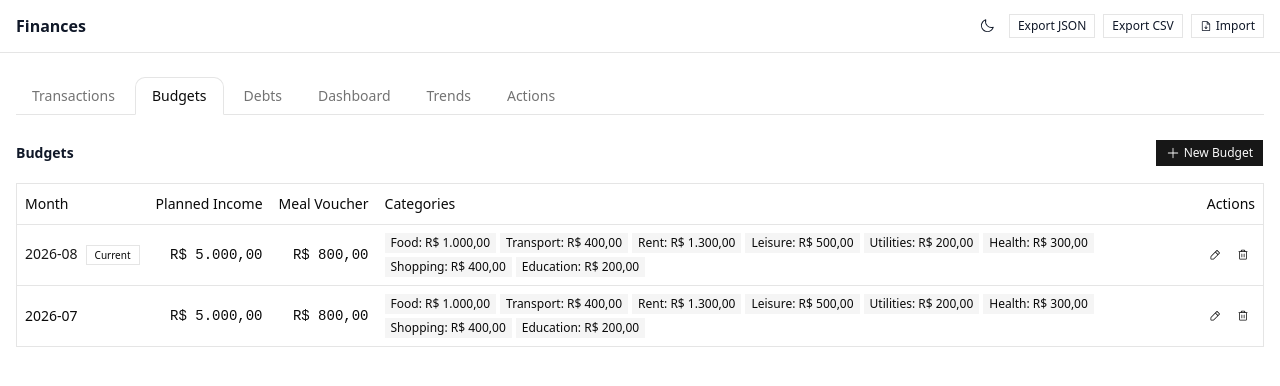
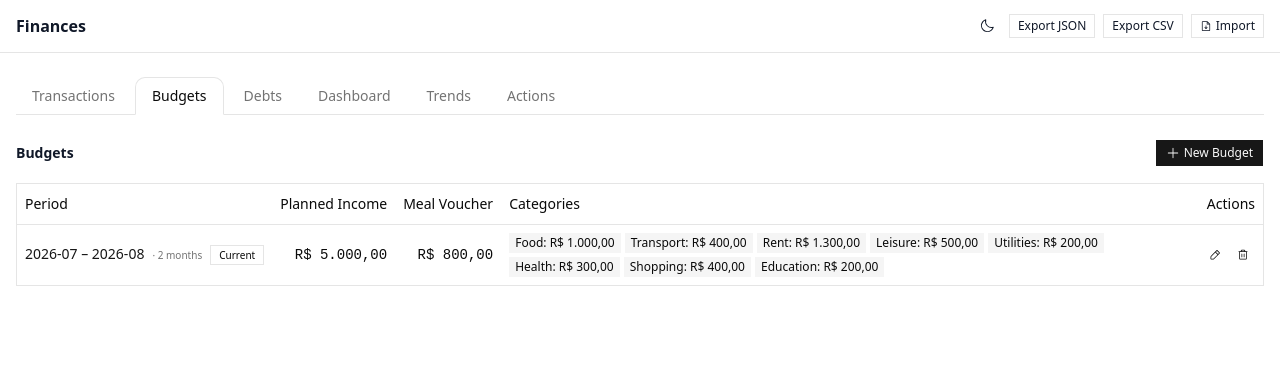
Before and after one commit to chances190/finances, a React (Vite) app: page / in a window 1280 px wide. Both pictures are taken after a click on the button "Budgets". Shown: the top 386 px of the page. Built offline with nearby package versions, Linux system fonts and the light colour scheme.

Commit message:
feat(budgets): render budget ranges as grouped rows

```diff
--- a/src/domain/calculations.ts
+++ b/src/domain/calculations.ts
@@ -54,7 +54,7 @@ export function availableMonths(tx: Transaction[]): string[] {
     .reverse()
 }
 
-function currentYM(): string {
+export function currentYM(): string {
   const d = new Date()
   return `${d.getFullYear()}-${String(d.getMonth() + 1).padStart(2, '0')}`
 }
--- a/src/ui/components/Budget/BudgetPage.tsx
+++ b/src/ui/components/Budget/BudgetPage.tsx
@@ -10,7 +10,7 @@ import {
   TableHeader,
   TableRow,
 } from '@/components/ui/table'
-import { addMonths, monthRelation } from '@/domain/calculations'
+import { addMonths, currentYM, groupBudgetsByRange, monthRelation } from '@/domain/calculations'
 import { formatCurrency } from '@/lib/currency'
 import ConfirmDialog from '@/ui/components/Common/ConfirmDialog'
 import { useFinance } from '@/ui/context'
@@ -26,6 +26,9 @@ export default function BudgetPage() {
     () => [...state.budgets].sort((a, b) => b.referenceMonth.localeCompare(a.referenceMonth)),
     [state.budgets],
   )
+
+  const currentMonth = currentYM()
+  const ranges = useMemo(() => groupBudgetsByRange(state.budgets).reverse(), [state.budgets])
 
   const existingBudget = editingMonth
     ? state.budgets.find((b) => b.referenceMonth === editingMonth)
@@ -59,7 +62,7 @@ export default function BudgetPage() {
         <Table>
           <TableHeader>
             <TableRow>
-              <TableHead>Month</TableHead>
+              <TableHead>Period</TableHead>
               <TableHead className="text-right">Planned Income</TableHead>
               <TableHead className="text-right">Meal Voucher</TableHead>
               <TableHead>Categories</TableHead>
@@ -67,26 +70,37 @@ export default function BudgetPage() {
             </TableRow>
           </TableHeader>
           <TableBody>
-            {sorted.length === 0 && (
+            {ranges.length === 0 && (
               <TableRow>
                 <TableCell colSpan={5} className="text-center text-muted-foreground py-8">
                   No budgets yet. Create one to start planning.
                 </TableCell>
               </TableRow>
             )}
-            {sorted.map((b) => {
-              const rel = monthRelation(b.referenceMonth)
+            {ranges.map((range) => {
+              const label =
+                range.months.length > 1
+                  ? `${range.startMonth} – ${range.endMonth}`
+                  : range.startMonth
+              const rel = range.months.includes(currentMonth)
+                ? 'current'
+                : monthRelation(range.startMonth)
               return (
                 <TableRow
-                  key={b.referenceMonth}
+                  key={range.startMonth}
                   className={`cursor-pointer ${rel === 'future' ? 'opacity-60' : ''}`}
                   onClick={() => {
-                    setEditingMonth(b.referenceMonth)
+                    setEditingMonth(range.startMonth)
                     setShowForm(true)
                   }}
                 >
                   <TableCell className={`font-medium ${rel === 'current' ? 'text-primary' : ''}`}>
-                    {b.referenceMonth}
+                    {label}
+                    {range.months.length > 1 && (
+                      <span className="ml-2 text-[10px] text-muted-foreground">
+                        · {range.months.length} months
+                      </span>
+                    )}
                     {rel === 'current' && (
                       <Badge variant="outline" className="ml-2 text-[10px]">
                         Current
@@ -94,14 +108,14 @@ export default function BudgetPage() {
                     )}
                   </TableCell>
                   <TableCell className="text-right font-mono">
-                    {formatCurrency(b.plannedIncome)}
+                    {formatCurrency(range.budget.plannedIncome)}
                   </TableCell>
                   <TableCell className="text-right font-mono">
-                    {formatCurrency(b.plannedMealVoucher)}
+                    {formatCurrency(range.budget.plannedMealVoucher)}
                   </TableCell>
                   <TableCell>
                     <div className="flex flex-wrap gap-1">
-                      {Object.entries(b.categoryLimits).map(([cat, val]) => (
+                      {Object.entries(range.budget.categoryLimits).map(([cat, val]) => (
                         <span key={cat} className="text-xs bg-muted px-1.5 py-0.5">
                           {cat}: {formatCurrency(val)}
                         </span>
@@ -115,7 +129,7 @@ export default function BudgetPage() {
                         size="icon-xs"
                         onClick={(e) => {
                           e.stopPropagation()
-                          setEditingMonth(b.referenceMonth)
+                          setEditingMonth(range.startMonth)
                           setShowForm(true)
                         }}
                         aria-label="Edit budget"
@@ -127,7 +141,7 @@ export default function BudgetPage() {
                         size="icon-xs"
                         onClick={(e) => {
                           e.stopPropagation()
-                          handleDelete(b.referenceMonth)
+                          handleDelete(range.startMonth)
                         }}
                         aria-label="Delete budget"
                       >
```
Also changed, not shown: 1 other file (tests, documents, lock files or other folders).
